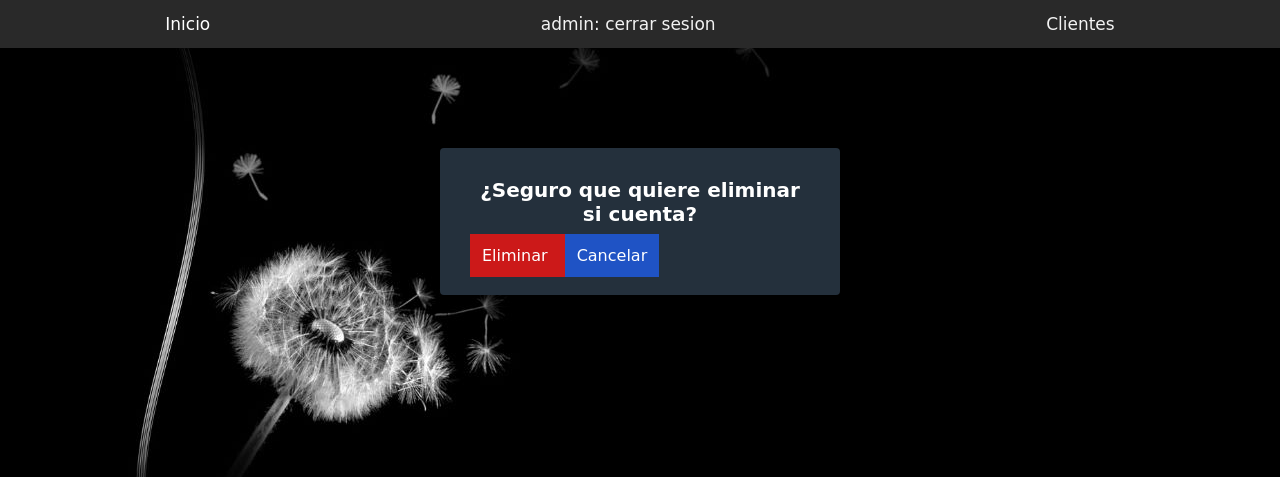
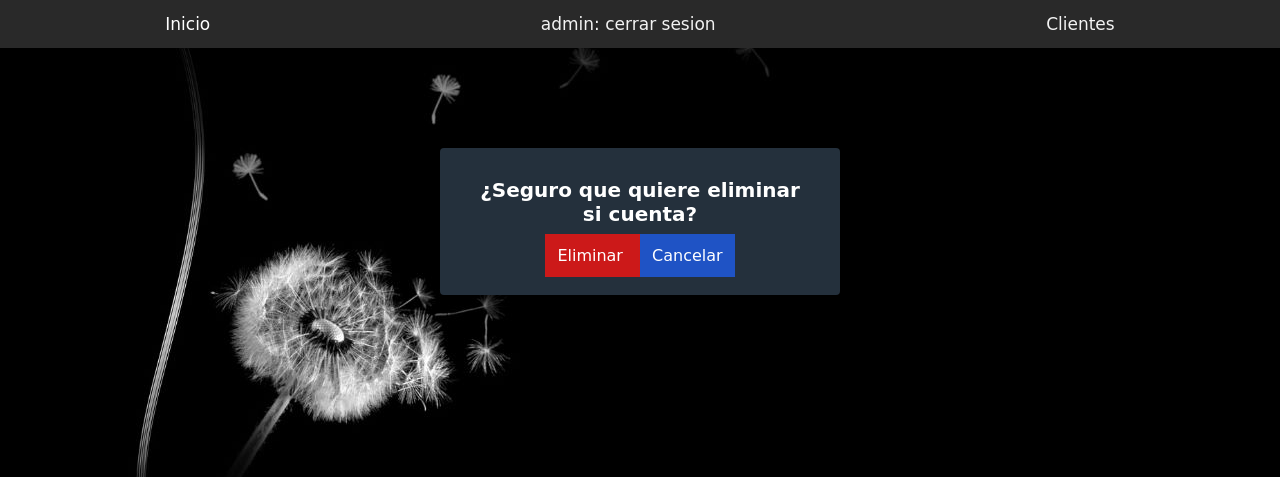
Before and after one commit to Sabers26/AlimentacionSantiago, a Django app: page /confirmarEliminar/1/ in a window 1280 px wide. Shown: the top 477 px of the page. Run offline with Django 4.2, Linux system fonts and the light colour scheme; a user stored in the database is signed in.

Commit message:
Update confirmacion.html

```diff
--- a/app/templates/app/confirmacion.html
+++ b/app/templates/app/confirmacion.html
@@ -9,11 +9,11 @@
 {% block contenido %}
     <form action="" method="post">
         {% csrf_token %}
-        <section class="form-registro">
+        <section class="form-registro centrado">
             <h1><!-- aqui va el mensaje --> ¿Seguro que quiere eliminar si cuenta?</h1>
             <br>
             <a class="eliminar" href="{% url 'EliminarCliente' cliente %}">Eliminar</button>
-            <a class="boton"  onclick="" href="{% url 'Listado' %}">Cancelar</button>
+            <a class="boton"  onclick="" href="{% url 'ListadoCliente' %}">Cancelar</button>
         </section>
     </form>
 {% endblock contenido %}
```
